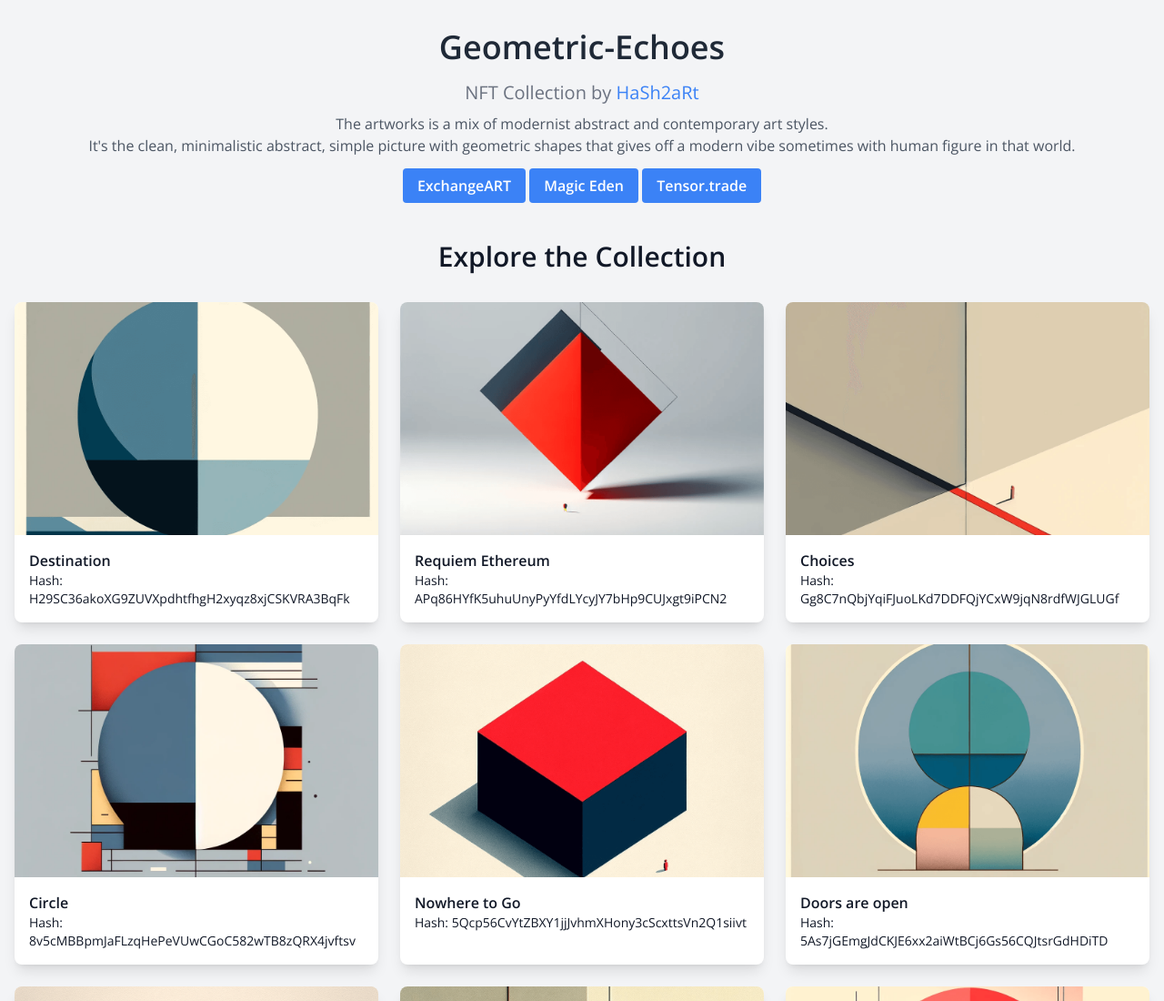
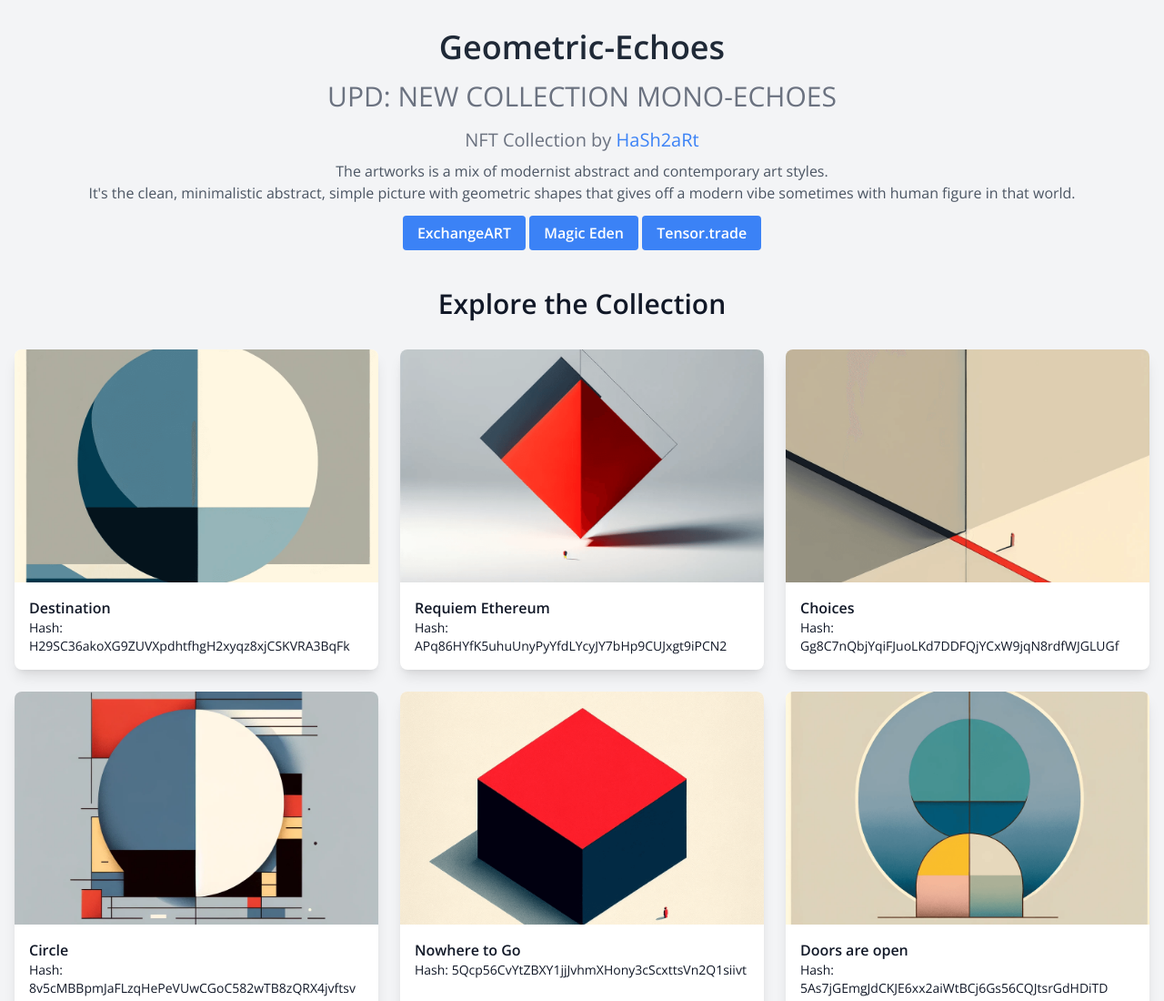
Before and after one commit to hash2art/Geometric-Echoes, a plain HTML site: page index.html in a window 1280 px wide. Shown: the top 1100 px of the page at 91% size. Drawn offline with nearby package versions, Linux system fonts and the light colour scheme.

Commit message:
Update index.html

```diff
--- a/index.html
+++ b/index.html
@@ -19,6 +19,7 @@
     <div class="container mx-auto px-4 py-8">
         <header class="text-center mb-5">
             <h1 class="text-4xl font-bold text-gray-800">Geometric-Echoes</h1>
+            <p class="text-3xl text-gray-500 mt-4">UPD: NEW COLLECTION <a href="https://truffle.wtf/project/mono-echoes" target="_blank">MONO-ECHOES</a></p>
             <p class="text-xl text-gray-500 mt-4">NFT Collection by <a href="https://linktr.ee/hash2art"
                     class="text-blue-500">HaSh2aRt</a></p>
             <div class="text-gray-600 mt-2">The artworks is a mix of modernist abstract and contemporary art styles.
```
